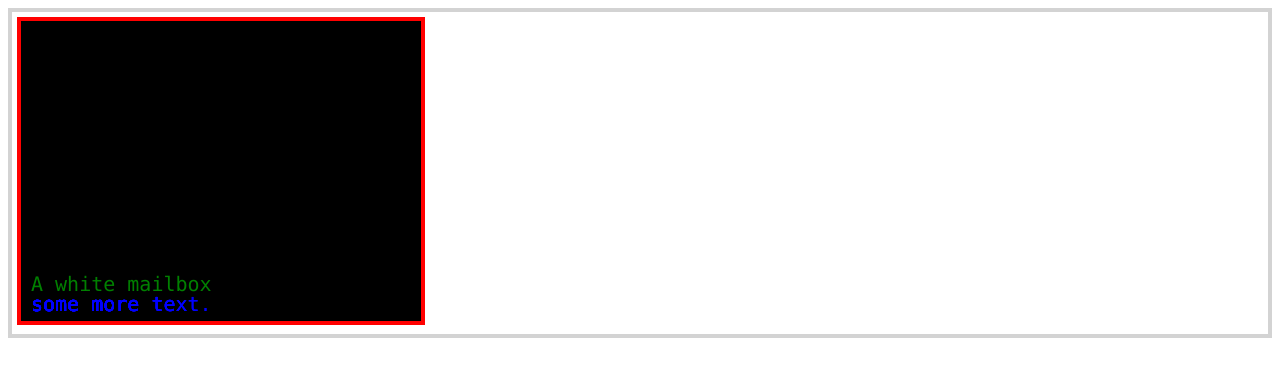
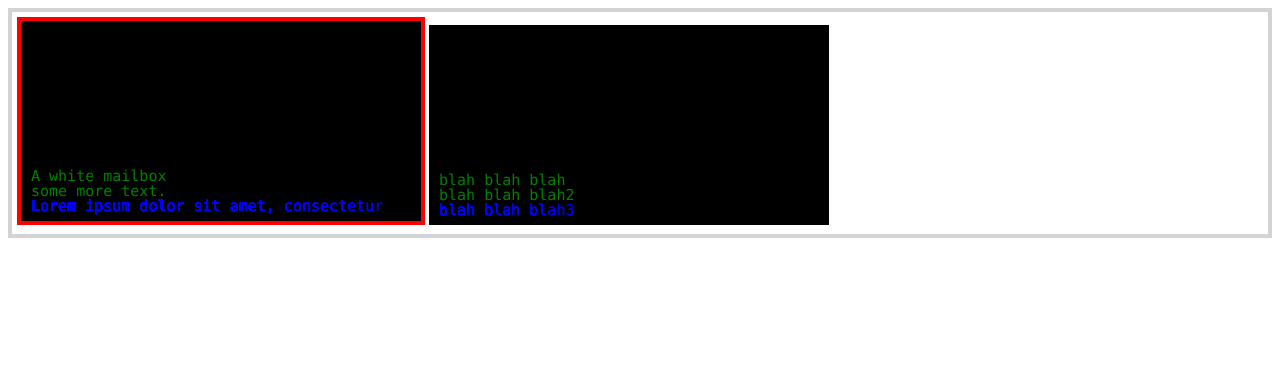
Before and after one commit to wtjones/grue-console, a plain HTML site: page index.html in a window 1280 px wide. Drawn offline with Linux system fonts and the light colour scheme.

Commit message:
support append during animation

```diff
--- a/grue-console.js
+++ b/grue-console.js
@@ -1,7 +1,7 @@
 function GrueConsole(element, options) {
   "use strict";
 
-  var self = this;
+  //var self = this;
   if (!element) return;
 
   element.width = options.width;
@@ -16,25 +16,42 @@ function GrueConsole(element, options) {
   var currentChar;
   var isScrolling = false;
   var grueContent = '';
+  var appendQueue = [];
 
   fillBackground();
 
   function appendLine(content, cb) {
+    appendQueue[appendQueue.length] = content;
+    // need any array of callbacks?
+    if (!isScrolling) {
+      updateConsole(cb);
+    }
+  }
 
-    var startScrollOffset = getFontSize();
-    scrollOffset = startScrollOffset;
+  function updateConsole(cb) {
+    if (appendQueue.length === 0) {
+      console.log('q empty');
+      isScrolling = false;
+      if (cb) cb();
+      return;
+    }
+    var content = appendQueue[0];
+    appendQueue = appendQueue.slice(1);
+
+    scrollOffset = getFontSize();
     isScrolling = true;
     currentChar = 0;
     if (grueContent.length === 0) {
-      grueContent += grueContent ===  '' ? content : '\n' + content;
-      typeInterval(function() {
-        cb();
+      grueContent += grueContent === '' ? content : '\n' + content;
+      typeInterval(function () {
+          updateConsole(cb);
       });
     } else {
-      scrollInterval(function() {
-        grueContent += grueContent ===  '' ? content : '\n' + content;
+
+      scrollInterval(function () {
+        grueContent += grueContent === '' ? content : '\n' + content;
         typeInterval(function () {
-          cb();
+          updateConsole(cb);
         })
       })
     }
--- a/index.html
+++ b/index.html
@@ -20,16 +20,18 @@
       'Lorem ipsum dolor sit amet, consectetur adipiscing elit.'
     ];
 
+    var options = {
+      width: 400,
+      height: 200,
+      scrollSpeed: 20,
+      typeSpeed: 20,
+      font: '15px "Lucida Console", monospace',
+      fontColor: 'green',
+      backgroundColor: 'black'
+    };
+
     document.addEventListener('DOMContentLoaded', function () {
-      window.grueConsole = new GrueConsole(document.getElementById("grue-canvas"), {
-        width: 400,
-        height: 300,
-        scrollSpeed: 20,
-        typeSpeed: 20,
-        font: '20px "Lucida Console", monospace',
-        fontColor: 'green',
-        backgroundColor: 'black'
-      });
+      window.grueConsole = new GrueConsole(document.getElementById("grue-canvas"), options );
 
       var demoFunc = function() {
         setTimeout(function() {
@@ -39,17 +41,29 @@
             demoFunc();
 
           });
-        }, 2000)
-      }
+        }, 1000)
+      };
 
       demoFunc();
+
+
+      window.grueConsole2 = new GrueConsole(document.getElementById("grue-canvas2"), options );
+      setTimeout(function() {
+        window.grueConsole2.appendLine('blah blah blah');
+        window.grueConsole2.appendLine('blah blah blah2');
+        window.grueConsole2.appendLine('blah blah blah3');
+      }, 1500);
     });
+
+
   </script>
 </head>
 <body>
 <div id="demo-container">
   <canvas id="grue-canvas">
   </canvas>
+  <canvas id="grue-canvas2">
+  </canvas>
 </div>
 </body>
 </html>
```
